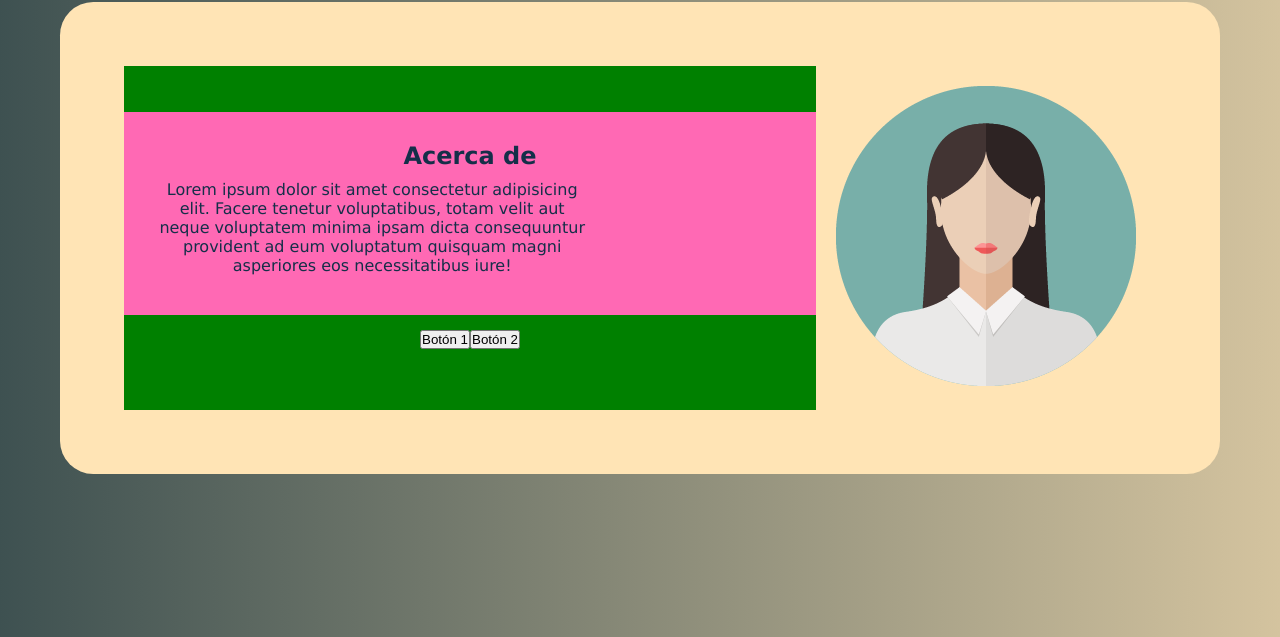
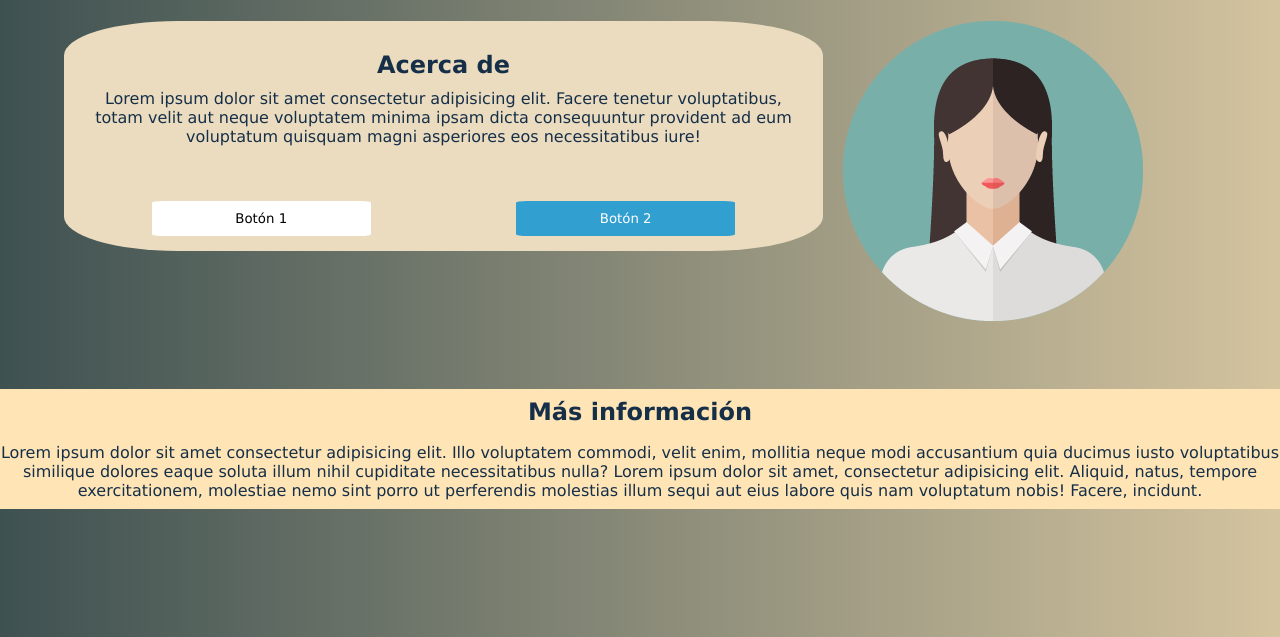
Before and after one commit to gfascetta/modelo-portfolio, a plain HTML site: page index.html in a window 1280 px wide. Shown: the part 163-800 px from the top of the page. Drawn offline with Linux system fonts and the light colour scheme.

Commit message:
agregué section about y more

```diff
--- a/index.css
+++ b/index.css
@@ -53,26 +53,24 @@ li :hover{
 }
 /*---sección Acerca de---------------------------------------*/
 .section-about{
-    height: 100%;
+    height:80%;
     display: flex;
     justify-content: center;
-    margin: 45px 60px;
     padding: 5%;
-    border:1px none mediumspringgreen;
-    border-radius: 25pt;
-    background-color: moccasin;
 }
 
 .about{
     display: flex;
     align-items: center;
-    justify-content: center;
+    justify-content: space-around;
     flex-direction: column;
-    background-color: green;
+    background-color: rgb(236, 220, 191);
+    border-radius: 15%;
+    height:fit-content;
+    width: 100%;
 }
 
 .text-about{
-    background-color: hotpink;
     color:#152f49;
     text-align: center;
     font-family: 'Lucida Sans';
@@ -88,18 +86,53 @@ li :hover{
     font-size: 100%;
     font-weight: 400;
     padding: 10px;
-    width: 70%;
+    width: 100%;
     text-align: center;
 }
 
 .button-container{
+    width: 100%;
     display: flex;
-    justify-content: center;
+    justify-content: space-around;
     align-items: center;
     padding:15px;
 }
 
+.botonOscuro, .botonClaro{
+    border: none;
+    border-radius: 5%;
+    width: 30%;
+    height: 35px;
+    font-family:'Lucida Sans Regular';
+    font-weight: 500;
+}
+
+.botonClaro{
+    background-color:white;
+    color:black;
+}
+
+.botonOscuro{
+    background-color: rgb(50, 159, 209);
+    color:white;
+}
+
 .about-photo-container{
     width: 50%;
-    padding: 20px;
+    padding: 0 20px;
 }
+
+/*---------más info-------------------------*/
+
+.more{
+    border:1px none mediumspringgreen;
+    background-color: moccasin;
+    color:#152f49;
+    text-align: center;
+    font-family: 'Lucida Sans';
+    height: 120px;
+    display: flex;
+    flex-direction: column;
+    justify-content: space-around;
+    align-items: center;
+}
--- a/index.html
+++ b/index.html
@@ -3,10 +3,12 @@
 <head>
     <link rel="stylesheet" href="index.css">
     <link rel="preconnect" href="https://fonts.googleapis.com">
-<link rel="preconnect" href="https://fonts.gstatic.com" crossorigin>
-<link href="https://fonts.googleapis.com/css2?family=Yanone+Kaffeesatz:wght@300&display=swap" rel="stylesheet">
+    <link rel="preconnect" href="https://fonts.gstatic.com" crossorigin>
+    <link href="https://fonts.googleapis.com/css2?family=Yanone+Kaffeesatz:wght@300&display=swap" rel="stylesheet">
     <title>Mi primer navbar</title>
+    <link rel="shortcut icon" href="./images/icon.ico">
 </head>
+
 <body>
     <header>
         <nav class="navbar-principal">
@@ -17,8 +19,8 @@
             <div class="contenedor-menu">
                 <ul>
                     <li><a href="">Inicio</a> </li>
-                    <li><a href="">Productos</a> </li>
-                    <li><a href="">Cómo comprar</a></li>
+                    <li><a href="">Sobre mí</a> </li>
+                    <li><a href="">Trabajos</a></li>
                     <li><a href="">Contacto</a></li>
                 </ul>
             </div>
@@ -36,8 +38,8 @@
             </div>
 
             <div class="button-container">
-                <button class="botonOscuro">Botón 1</button>
-                <button class="botonClaro">Botón 2</button>
+                <button class="botonClaro">Botón 1</button>
+                <button class="botonOscuro">Botón 2</button>
             </div>
         </div>
 
@@ -45,7 +47,13 @@
         <div class="about-photo-container">
             <img src="./images/avatar-mujer.png" alt="">
         </div>
+    </section>
 
+    <section class="more">
+        <h2>Más información</h2>
+        <p>
+           Lorem ipsum dolor sit amet consectetur adipisicing elit. Illo voluptatem commodi, velit enim, mollitia neque modi accusantium quia ducimus iusto voluptatibus similique dolores eaque soluta illum nihil cupiditate necessitatibus nulla? Lorem ipsum dolor sit amet, consectetur adipisicing elit. Aliquid, natus, tempore exercitationem, molestiae nemo sint porro ut perferendis molestias illum sequi aut eius labore quis nam voluptatum nobis! Facere, incidunt.
+        </p>
     </section>
 
 </body>
```
Also changed, not shown: images/icon.ico (added), images/icon.png (added), 1 other file.
